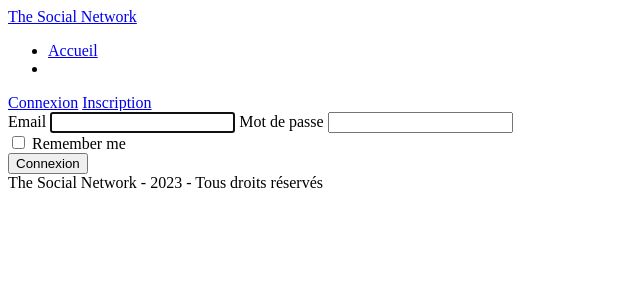
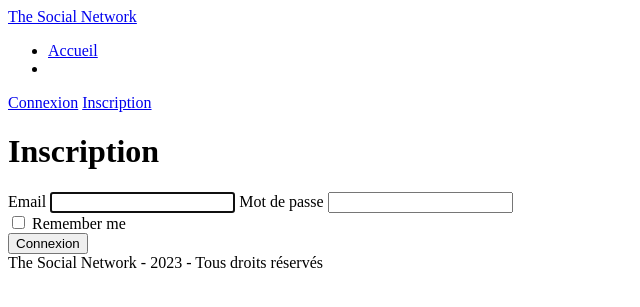
Before and after one commit to Rpayet/social-network, a Symfony app: template templates/security/login.html.twig in a window 1280 px wide. Shown: the top 307 px of the page, without its empty margins (0-640 px from the left). Run offline with Twig, Linux system fonts and the light colour scheme; the template is opened without the code that fills it, so the values that code supplies are empty; some libraries are stand-ins or nearby versions.

Commit message:
Login & Register Front

```diff
--- a/templates/registration/register.html.twig
+++ b/templates/registration/register.html.twig
@@ -4,7 +4,7 @@
 
 {% block body %}
 
-    <div class="bg-white max-w-2xl mx-auto border my-4 py-10 px-20">
+    <div class="bg-white max-w-2xl mx-auto px-20 py-10 rounded-lg">
 
         <h1 class="text-center text-bold text-3xl mb-6">Inscription</h1>
 
--- a/templates/security/login.html.twig
+++ b/templates/security/login.html.twig
@@ -3,21 +3,28 @@
 {% block title %}Connexion - {{ parent() }}{% endblock %}
 
 {% block body %}
+
+<div class="bg-white max-w-3xl mx-auto border my-4 py-10 px-20">
+
     <form method="post">
+
+    <h1 class="text-center text-bold text-3xl mb-6">Inscription</h1>
+
         {% if error %}
-        <div class="">{{ error.messageKey|trans(error.messageData, 'security') }}</div>
+            <div class="mb-6 text-red-600">{{ error.messageKey|trans(error.messageData, 'security') }}</div>
         {% endif %}
 
         {% if app.user %}
-        <div class="">
-            {{ app.user.userIdentifier }}, <a href="{{ path('app_logout') }}">Logout</a>
+            <div class="mb-6 text-center">
+                {{ app.user.userIdentifier }} <a class="bg-red-500 hover:bg-red-700 text-white font-bold py-1 px-2 rounded text-sm" href="{{ path('app_logout') }}">Logout</a>
             </div>
         {% endif %}
 
-    <label for="inputEmail">Email</label>
-    <input type="email" value="{{ last_username }}" name="email" id="inputEmail" class="" autocomplete="email" required autofocus>
-    <label for="inputPassword">Mot de passe</label>
-    <input type="password" name="password" id="inputPassword" class="" autocomplete="current-password" required>
+        <label for="inputEmail" class="block mb-1">Email</label>
+        <input type="email" value="{{ last_username }}" name="email" id="inputEmail" class="w-full mb-6" autocomplete="email" required autofocus>
+
+        <label for="inputPassword" class="block mb-1">Mot de passe</label>
+        <input type="password" name="password" id="inputPassword" class="w-full mb-3" autocomplete="current-password" required>
 
         <input type="hidden" name="_csrf_token"
             value="{{ csrf_token('authenticate') }}"
@@ -27,15 +34,17 @@
             {# Uncomment this section and add a remember_me option below your firewall to activate remember me functionality.
             See https://symfony.com/doc/current/security/remember_me.html #}
 
-        <div class="">
+            <div class="mb-6">
                 <label>
-                <input type="checkbox" name="_remember_me"> Remember me
+                    <input class="mr-2" type="checkbox" name="_remember_me"> Remember me
                 </label>
             </div>
 
 
-    <button class="" type="submit">
+        <button class="bg-blue-500 hover:bg-blue-700 text-white font-bold py-1 px-2 rounded text-lg block w-full" type="submit">
             Connexion
         </button>
     </form>
+</div>
+
 {% endblock %}
```
Lines whose indentation alone changed are shown as unchanged.
